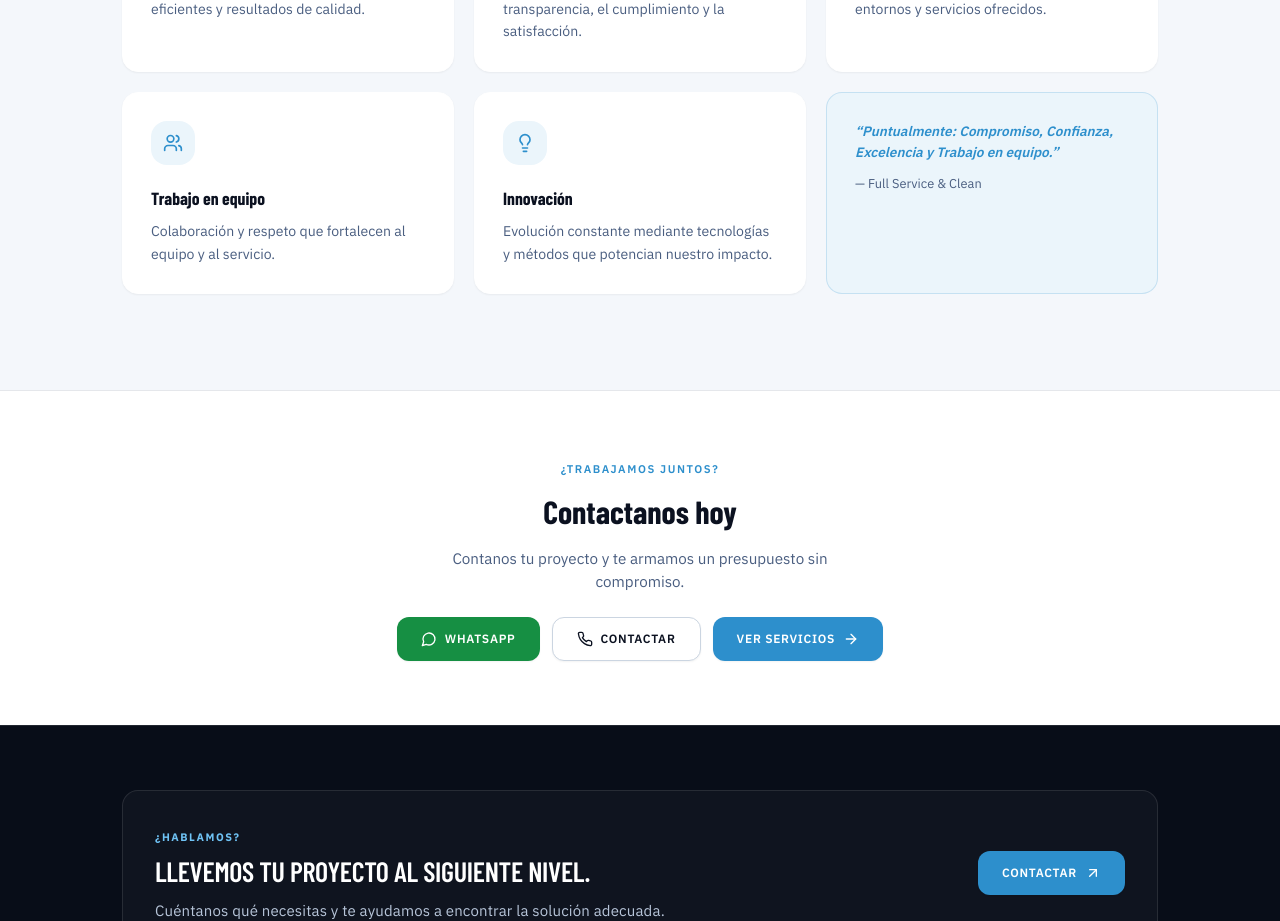
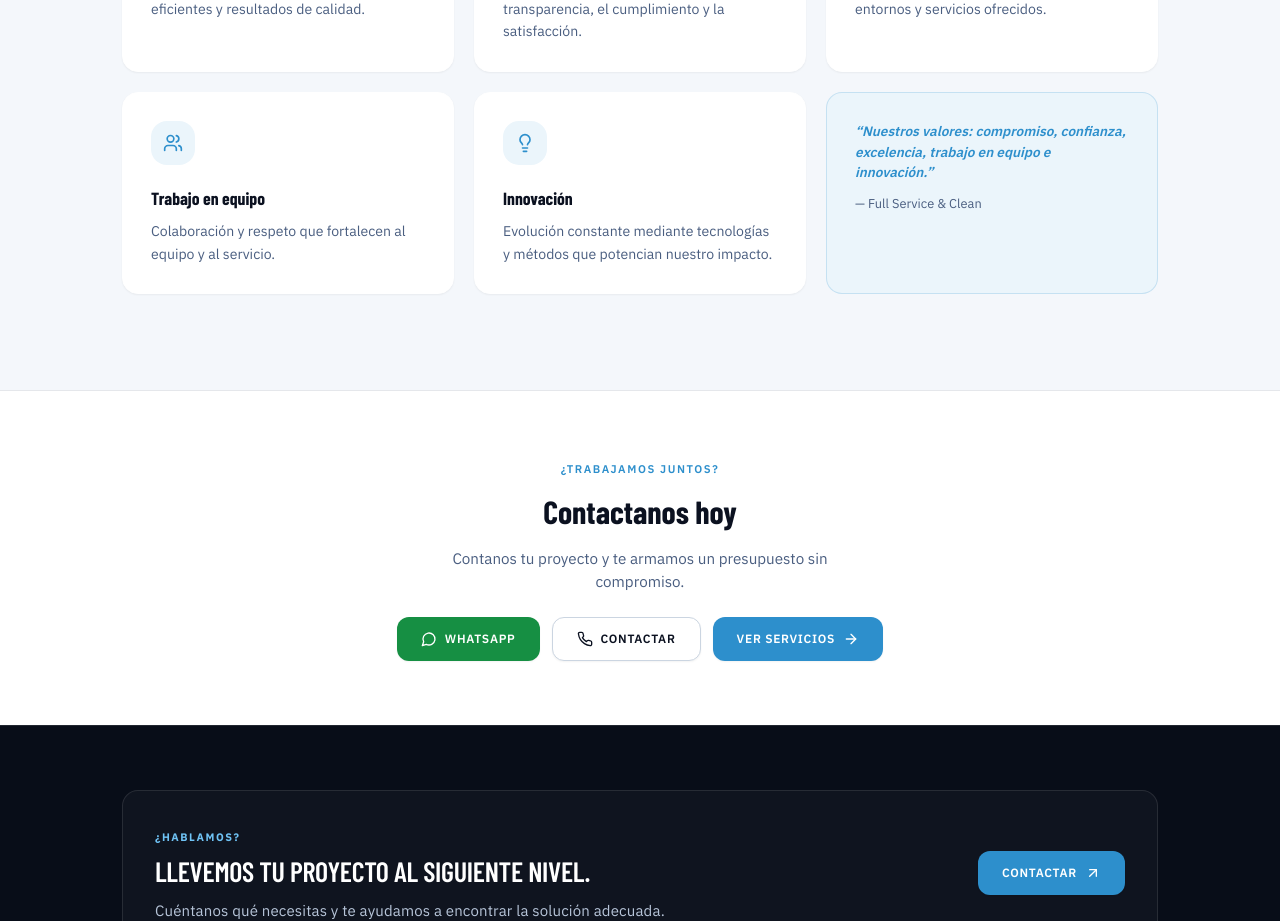
Before and after one commit to Aleexwill/Fullservice-E-commerce, a Next.js app: page /nosotros in a window 1280 px wide. Shown: the part 1540-2461 px from the top of the page. Built offline with nearby package versions, Linux system fonts and the light colour scheme; no server answers; the database is empty.

Commit message:
fix: correct public Spanish copy

```diff
--- a/src/app/nosotros/page.tsx
+++ b/src/app/nosotros/page.tsx
@@ -91,7 +91,7 @@ export default function NosotrosPage() {
             {/* Pontualmente card — último valor del documento */}
             <div className="rounded-2xl border border-[#2D8FCC]/20 bg-[#EBF5FB] p-7">
               <p className="font-body text-[.85rem] font-semibold italic text-[#2D8FCC]">
-                &ldquo;Puntualmente: Compromiso, Confianza, Excelencia y Trabajo en equipo.&rdquo;
+                &ldquo;Nuestros valores: compromiso, confianza, excelencia, trabajo en equipo e innovación.&rdquo;
               </p>
               <p className="mt-3 font-body text-[.8rem] text-[#4A5E80]">— Full Service &amp; Clean</p>
             </div>
```
